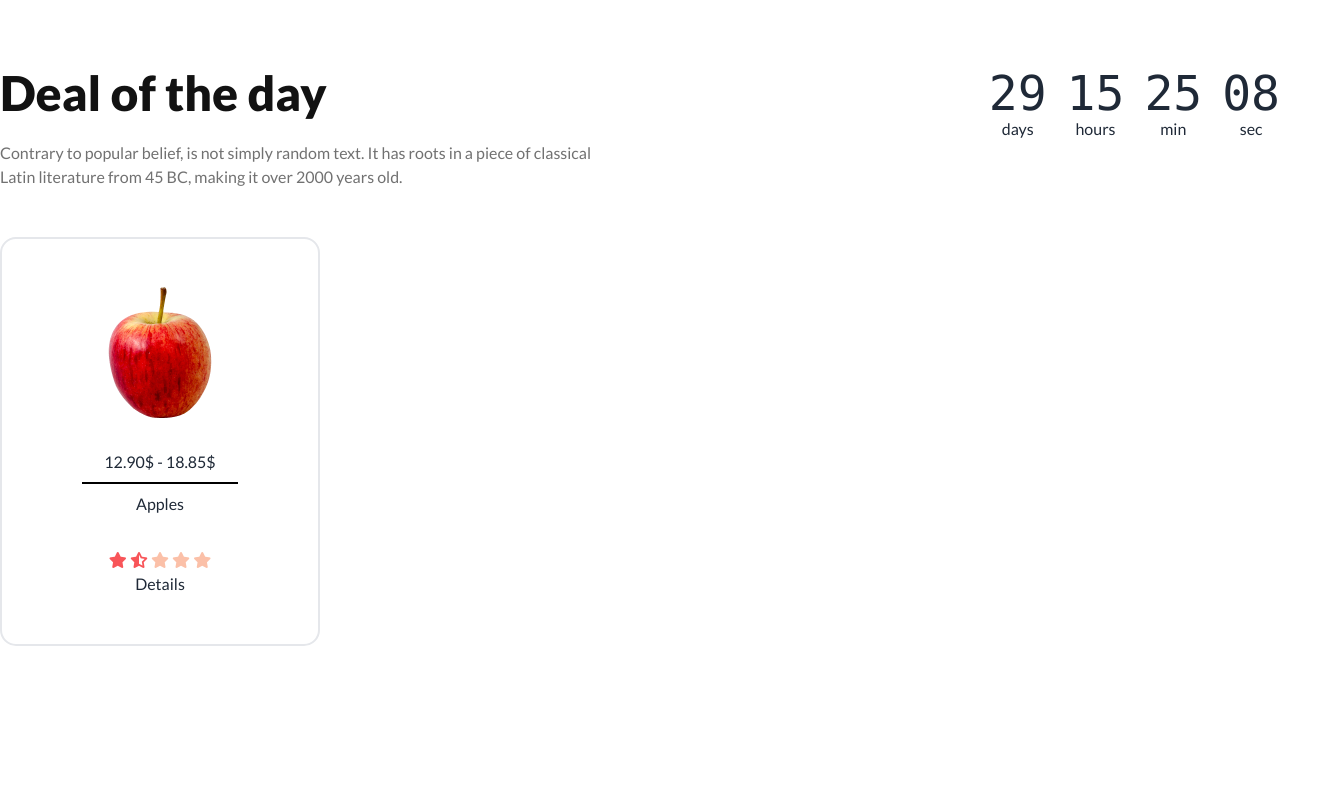
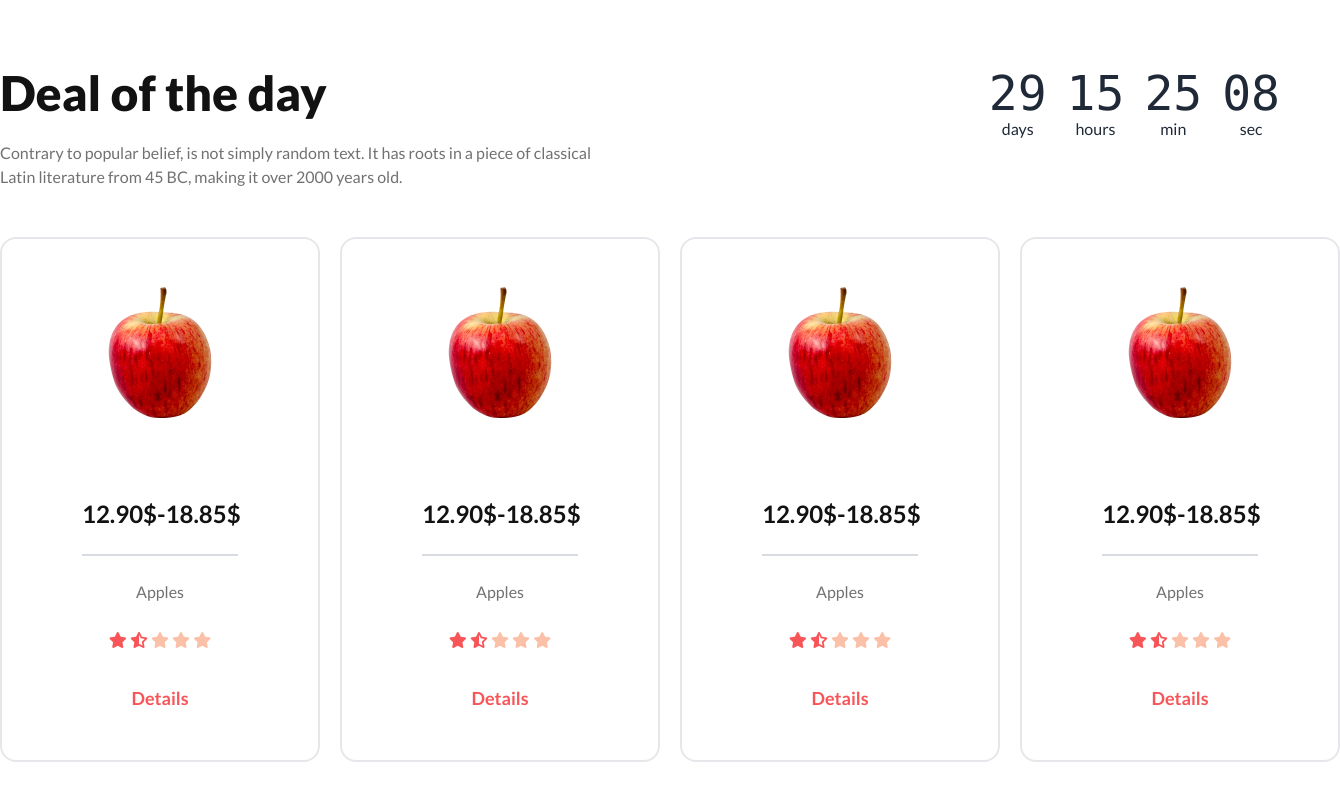
Before and after one commit to najibvai/third-assignment, a plain HTML site: page index.html in a window 1280 px wide. Shown: the part 1389-2189 px from the top of the page, 1340 px wide, since content can reach past the window. Drawn offline with nearby package versions, Linux system fonts and the light colour scheme.

Commit message:
card added done

```diff
--- a/index.html
+++ b/index.html
@@ -162,14 +162,14 @@
                     </div>
                 </div>
                 <!-- <div class="border-b-2 border-black outline-none"></div> -->
+                <div class="grid justify-center grid-cols-1 lg:grid-cols-4 gap-20">
                     <!-- Card 1 -->
                     <div class="card w-80 p-12 border-2 text-center">
                         <figure><img src="/images/fruit6.png" alt="" /></figure>
-                    <div class="card-body">
-                        <h2 class="">12.90$ - 18.85$</h2>
-                        <div class="border-b-2 border-black outline-none"></div>
-                        <p>Apples</p>
-                    </div>
+                        <div class="card-body mt-12 space-y-4">
+                            <h2 class="text-[#121212] text-2xl font-bold">12.90$-18.85$</h2>
+                            <div class="border-b-2 border-slate-500/25 outline-none"></div>
+                            <p class="text-[#12121299] font-medium">Apples</p>
                             <div>
                                 <i class="fa-solid fa-star text-[#F85559]"></i>
                                 <i class="fa-solid fa-star-half-stroke text-[#F85559]"></i>
@@ -177,7 +177,60 @@
                                 <i class="fa-solid fa-star text-[#FBC0A8]"></i>
                                 <i class="fa-solid fa-star text-[#FBC0A8]"></i>
                             </div>
-                    <p>Details</p>
+                        </div>
+                        <p class="text-[#F85559] font-bold text-lg">Details</p>
+                    </div>
+                    <!-- Card 2 -->
+                    <div class="card w-80 p-12 border-2 text-center">
+                        <figure><img src="/images/fruit6.png" alt="" /></figure>
+                        <div class="card-body mt-12 space-y-4">
+                            <h2 class="text-[#121212] text-2xl font-bold">12.90$-18.85$</h2>
+                            <div class="border-b-2 border-slate-500/25 outline-none"></div>
+                            <p class="text-[#12121299] font-medium">Apples</p>
+                            <div>
+                                <i class="fa-solid fa-star text-[#F85559]"></i>
+                                <i class="fa-solid fa-star-half-stroke text-[#F85559]"></i>
+                                <i class="fa-solid fa-star text-[#FBC0A8]"></i>
+                                <i class="fa-solid fa-star text-[#FBC0A8]"></i>
+                                <i class="fa-solid fa-star text-[#FBC0A8]"></i>
+                            </div>
+                        </div>
+                        <p class="text-[#F85559] font-bold text-lg">Details</p>
+                    </div>
+                    <!-- Card 3 -->
+                    <div class="card w-80 p-12 border-2 text-center">
+                        <figure><img src="/images/fruit6.png" alt="" /></figure>
+                        <div class="card-body mt-12 space-y-4">
+                            <h2 class="text-[#121212] text-2xl font-bold">12.90$-18.85$</h2>
+                            <div class="border-b-2 border-slate-500/25 outline-none"></div>
+                            <p class="text-[#12121299] font-medium">Apples</p>
+                            <div>
+                                <i class="fa-solid fa-star text-[#F85559]"></i>
+                                <i class="fa-solid fa-star-half-stroke text-[#F85559]"></i>
+                                <i class="fa-solid fa-star text-[#FBC0A8]"></i>
+                                <i class="fa-solid fa-star text-[#FBC0A8]"></i>
+                                <i class="fa-solid fa-star text-[#FBC0A8]"></i>
+                            </div>
+                        </div>
+                        <p class="text-[#F85559] font-bold text-lg">Details</p>
+                    </div>
+                    <!-- Card 4 -->
+                    <div class="card w-80 p-12 border-2 text-center">
+                        <figure><img src="/images/fruit6.png" alt="" /></figure>
+                        <div class="card-body mt-12 space-y-4">
+                            <h2 class="text-[#121212] text-2xl font-bold">12.90$-18.85$</h2>
+                            <div class="border-b-2 border-slate-500/25 outline-none"></div>
+                            <p class="text-[#12121299] font-medium">Apples</p>
+                            <div>
+                                <i class="fa-solid fa-star text-[#F85559]"></i>
+                                <i class="fa-solid fa-star-half-stroke text-[#F85559]"></i>
+                                <i class="fa-solid fa-star text-[#FBC0A8]"></i>
+                                <i class="fa-solid fa-star text-[#FBC0A8]"></i>
+                                <i class="fa-solid fa-star text-[#FBC0A8]"></i>
+                            </div>
+                        </div>
+                        <p class="text-[#F85559] font-bold text-lg">Details</p>
+                    </div>
                 </div>
             </div>
         </section>
```
Lines whose indentation alone changed are shown as unchanged.
